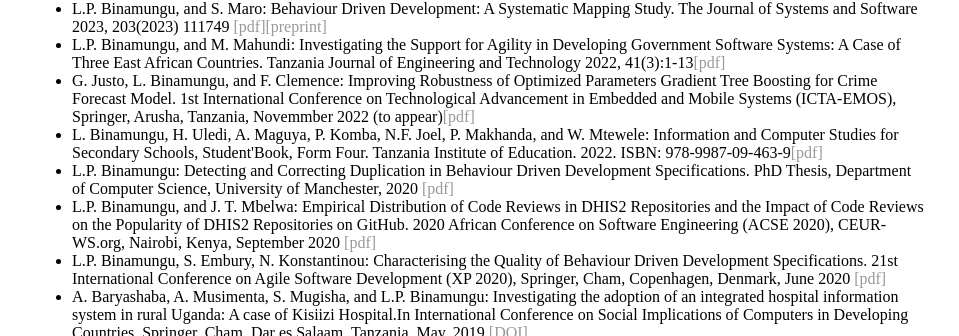
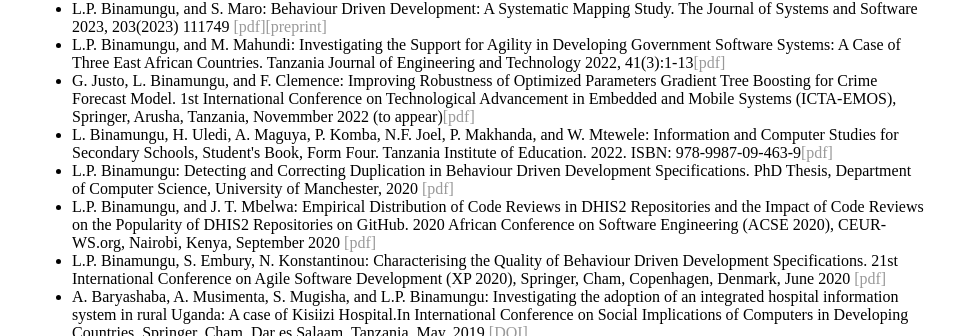
Before and after one commit to lepebina/lepebina.github.io, a Jekyll site: the page built from publications.html, in a window 1280 px wide. Shown: the part 137-473 px from the top of the page, without its empty margins (160-1119 px from the left). Built offline with Jekyll 4.4.1, drawn with Linux system fonts in a browser that asks for light colours.

```diff
--- a/publications.html
+++ b/publications.html
@@ -8,7 +8,7 @@ title: Leonard Peter Binamungu
 			       <li>L.P. Binamungu, and S. Maro: Behaviour Driven Development: A Systematic Mapping Study. The Journal of Systems and Software 2023, 203(2023) 111749 <a href="https://www.sciencedirect.com/science/article/abs/pii/S0164121223001449">[pdf]</a><a href="https://arxiv.org/pdf/2305.05567.pdf">[preprint]</a></li>
 			      <li>L.P. Binamungu, and M. Mahundi: Investigating the Support for Agility in Developing Government Software Systems: A Case of Three East African Countries. Tanzania Journal of Engineering and Technology 2022, 41(3):1-13<a href="https://tjet.udsm.ac.tz/index.php/tjet/article/view/839/652">[pdf]</a></li>
 			      <li>G. Justo, L. Binamungu, and F. Clemence: Improving Robustness of Optimized Parameters Gradient Tree Boosting for Crime Forecast Model. 1st International Conference on Technological Advancement in Embedded and Mobile Systems (ICTA-EMOS), Springer, Arusha, Tanzania, Novemmber 2022 (to appear)<a href="http://oops.uni-oldenburg.de/5511/1/20221117_book-of-abstracts_.pdf">[pdf]</a></li>
-			      <li>L. Binamungu, H. Uledi, A. Maguya, P. Komba, N.F. Joel, P. Makhanda, and W. Mtewele: Information and Computer Studies for Secondary Schools, Student'Book, Form Four. Tanzania Institute of Education. 2022. ISBN: 978-9987-09-463-9<a href="https://online.fliphtml5.com/rwbnv/ydyg/#p=1">[pdf]</a></li>
+			      <li>L. Binamungu, H. Uledi, A. Maguya, P. Komba, N.F. Joel, P. Makhanda, and W. Mtewele: Information and Computer Studies for Secondary Schools, Student's Book, Form Four. Tanzania Institute of Education. 2022. ISBN: 978-9987-09-463-9<a href="https://online.fliphtml5.com/rwbnv/ydyg/#p=1">[pdf]</a></li>
 			      <li>L.P. Binamungu: Detecting and Correcting Duplication in Behaviour Driven Development Specifications. PhD Thesis, Department of Computer Science, University of Manchester, 2020 <a href="https://www.research.manchester.ac.uk/portal/files/182559903/FULL_TEXT.PDF">[pdf]</a></li>
 			       <li>L.P. Binamungu, and J. T. Mbelwa: Empirical Distribution of Code Reviews in DHIS2 Repositories and the Impact of Code Reviews on the Popularity of DHIS2 Repositories on GitHub. 2020 African Conference on Software Engineering (ACSE 2020), CEUR-WS.org, Nairobi, Kenya, September 2020 <a href="/dhis2-code-review.pdf">[pdf]</a></li>
 	        		<li>L.P. Binamungu, S. Embury, N. Konstantinou: Characterising the Quality of Behaviour Driven Development Specifications. 21st International Conference on Agile Software Development (XP 2020), Springer, Cham, Copenhagen, Denmark, June 2020 <a href="https://link.springer.com/content/pdf/10.1007%2F978-3-030-49392-9_6.pdf">[pdf]</a></li>
```
